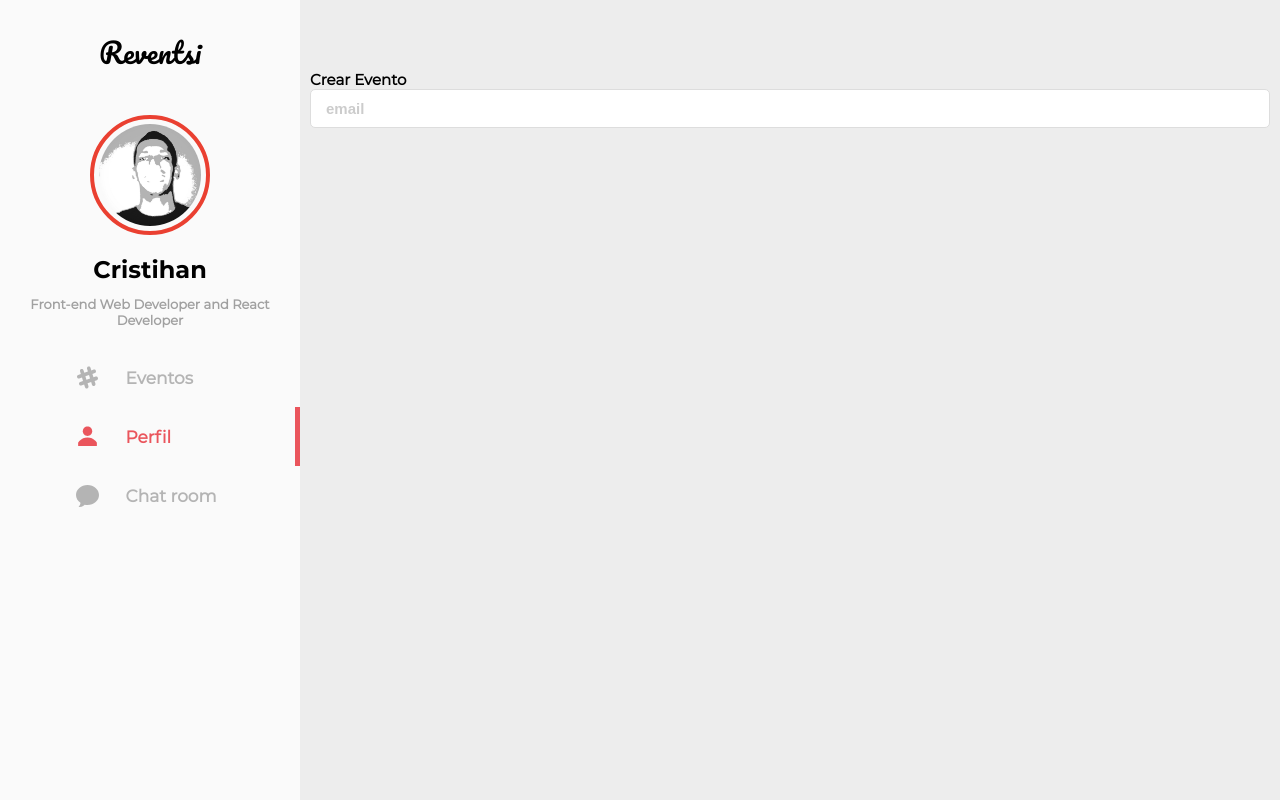
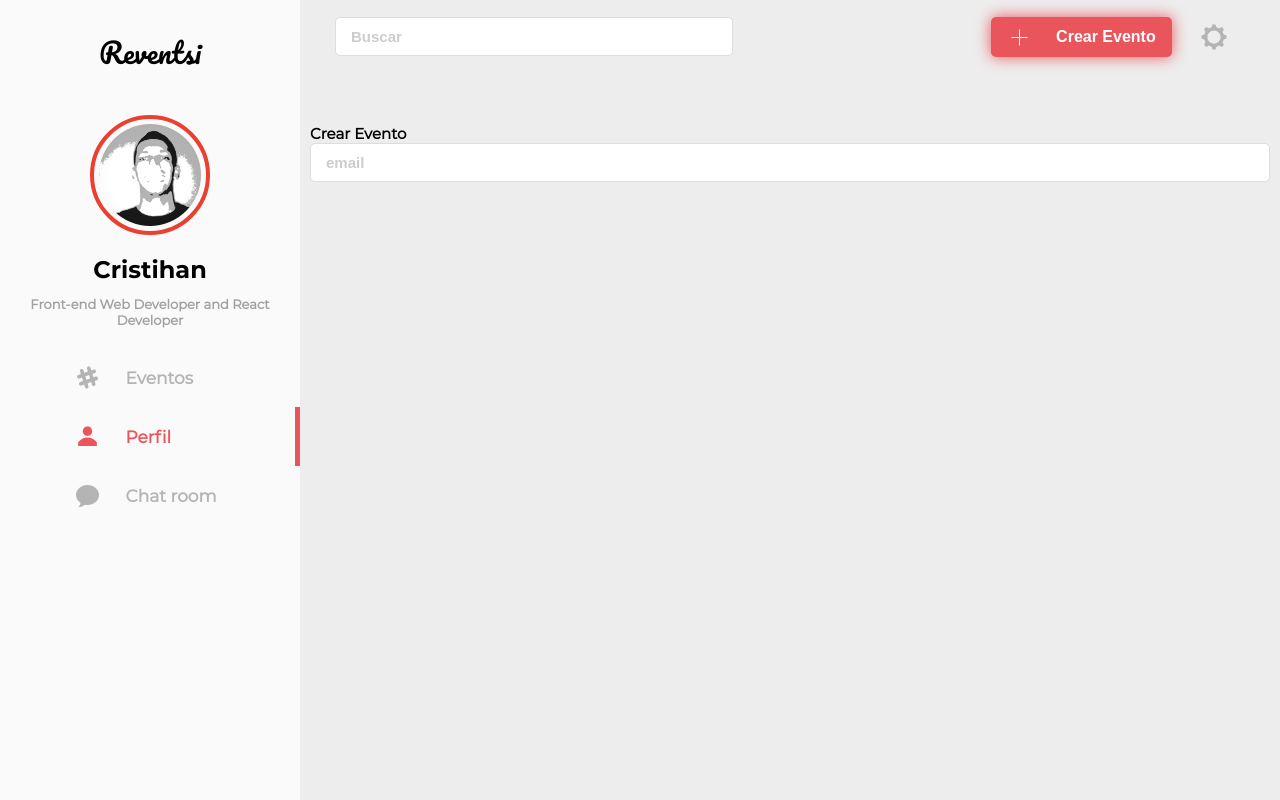
Before and after one commit to icyhookdev/Eventify, a React (Create React App) app: page /new in a window 1280 px wide. Built offline with nearby package versions, Linux system fonts and the light colour scheme.

Commit message:
refactor routing layout

```diff
--- a/src/containers/App/App.js
+++ b/src/containers/App/App.js
@@ -5,11 +5,13 @@ import Layout from '../../components/Layout/Layout';
 import ContentLayout from '../../components/Layout/ContentLayout/ContentLayout';
 import CreateEvent from '../CreateEvent/CreateEvent';
 import Navbar from '../../components/Navbar/Navbar';
+import TopBar from '../../components/TopBar/TopBar';
 
 const App = () => (
   <Layout>
     <Navbar />
     <ContentLayout>
+      <TopBar />
       <Route path="/" exact component={() => <h1>hi</h1>} />
       <Route path="/login" component={() => <h1>hi1</h1>} />
       <Route path="/register" component={() => <h1>hi2</h1>} />
```
